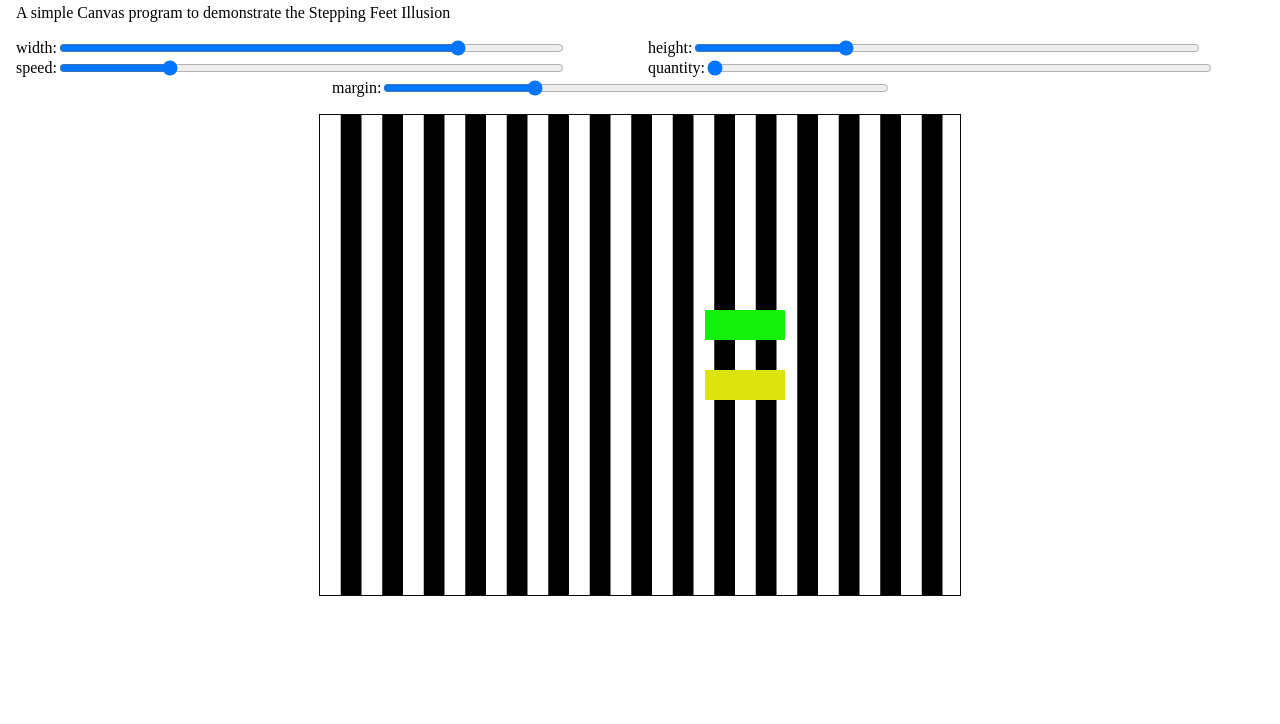
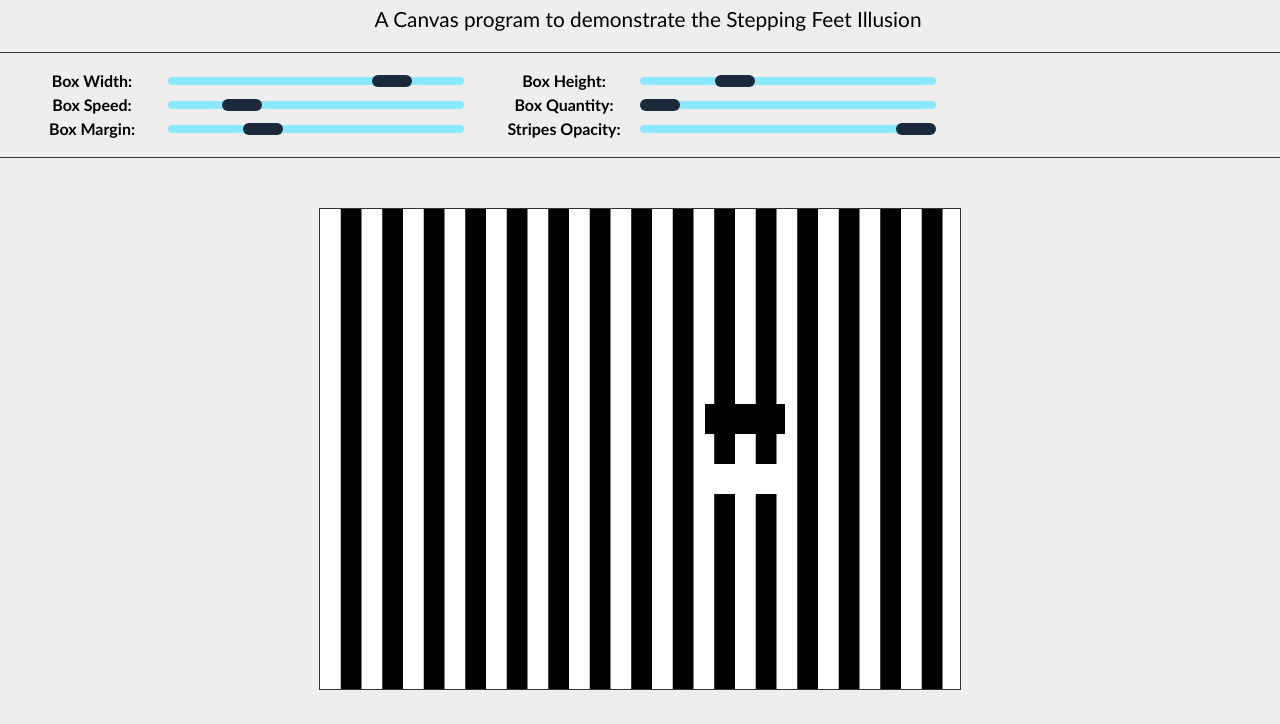
Before and after one commit to jonathan-santos/stepping-feet-illusion, a plain HTML site: page index.html in a window 1280 px wide. Shown: the part 76-800 px from the top of the page. Drawn offline with Linux system fonts and the light colour scheme.

Commit message:
Finished v3

```diff
--- a/index.css
+++ b/index.css
@@ -1,36 +1,154 @@
 html, body {
     margin: 0;
     padding: 0;
+    background-color: #eee;
+    font-family: 'Trebuchet MS', 'Lucida Sans Unicode', 'Lucida Grande', 'Lucida Sans', Arial, sans-serif;
 }
+
+main {
+    height: 100vh;
+    display: flex;
+    flex-direction: column;
+}
+
 .title, .controls {
     padding-left: 1rem;
+    text-align: center;
 }
 
+    .title h1 {
+        font-size: 2rem;
+    }
+
+    .title p {
+        font-size: 1.3rem;
+    }
+
 .controls {
+    border-top: 1px solid #333;
+    border-bottom: 1px solid #333;
+    padding-top: 1rem;;
+    padding-bottom: 1rem;;
     margin-bottom: 1rem;
     display: flex;
-    justify-content: space-evenly;
+    justify-content: flex-start;
     flex-wrap: wrap;
 }
 
 .control {
-    width: 50%;
+    width: 27.5rem;
+    max-width: 30rem;
+    padding: 0 1rem;
     display: flex;
     align-items: center;
 }
 
     .control input {
-        width: 80%;
+        margin: 0.5rem;
+        flex: 1;
+    }
+
+    .control label {
+        width: 7.5rem;
+        font-weight: bold;
+        margin-right: 0.5rem;
     }
 
 .canvas {
+    padding: 1rem 0;
+    flex: 1;
     display: flex;
     align-items: center;
     justify-content: center;
 }
 
 canvas {
-    border: 1px solid rgb(10, 10, 10);
+    border: 1px solid #333;
     background-color: #fff;
     max-width: 100%;
 }
+
+/* #region input range */
+input[type=range] {
+    background-color: transparent;
+    -webkit-appearance: none;
+    width: 100%;
+  }
+
+  input[type=range]:focus {
+    outline: none;
+  }
+
+  input[type=range]::-webkit-slider-runnable-track {
+    width: 100%;
+    height: 0.5rem;
+    cursor: pointer;
+    background: #8be9fd;
+    border-radius: 50px;
+    border: 0px solid #333;
+  }
+
+  input[type=range]::-webkit-slider-thumb {
+    border: 0px solid #333;
+    height: 0.75rem;
+    width: 2.5rem;
+    border-radius: 50px;
+    background: #1a2a3a;
+    cursor: pointer;
+    -webkit-appearance: none;
+    margin-top: -0.1rem;
+  }
+
+  input[type=range]:focus::-webkit-slider-runnable-track {
+    background: #8be9fd;
+  }
+
+  input[type=range]::-moz-range-track {
+    width: 100%;
+    height: 0.5rem;
+    cursor: pointer;
+    background: #8be9fd;
+    border-radius: 50px;
+    border: 0px solid #333;
+  }
+
+  input[type=range]::-moz-range-thumb {
+    border: 0px solid #333;
+    height: 0.75rem;
+    width: 2.5rem;
+    border-radius: 50px;
+    background: #1a2a3a;
+    cursor: pointer;
+  }
+
+  input[type=range]::-ms-track {
+    width: 100%;
+    height: 0.5rem;
+    cursor: pointer;
+    background: transparent;
+    border-color: transparent;
+    border-width: 0;
+    color: transparent;
+  }
+
+  input[type=range]::-ms-fill-lower {
+    background: #8be9fd;
+    border: 0px solid #333;
+    border-radius: 50px;
+  }
+
+  input[type=range]::-ms-fill-upper {
+    background: #8be9fd;
+    border: 0px solid #333;
+    border-radius: 50px;
+  }
+
+  input[type=range]::-ms-thumb {
+    border: 0px solid #333;
+    height: 0.75rem;
+    width: 2.5rem;
+    border-radius: 50px;
+    background-color: #1a2a3a;
+    cursor: pointer;
+  }
+/* #endregion */
--- a/index.html
+++ b/index.html
@@ -7,31 +7,36 @@
     <link rel='stylesheet' href='index.css'>
 </head>
 <body>
+    <main>
         <div class='title'>
             <h1>Stepping Feet Illusion</h1>
-        <p>A simple Canvas program to demonstrate the Stepping Feet Illusion</p>
+            <p>A Canvas program to demonstrate the Stepping Feet Illusion</p>
         </div>
 
         <div class='controls'>
             <div class='control'>
-            <label for='width'>width: </label>
-            <input type='range' min='1' value='80' max='100' name='width' id='width' onchange='updateBoxes(this)'>
+                <label for='boxWidth'>Box Width: </label>
+                <input type='range' min='1' value='80' max='100' name='boxWidth' id='boxWidth' onchange='updateConfig(this)'>
             </div>
             <div class='control'>
-            <label for='height'>height: </label>
-            <input type='range' min='1' value='30' max='100' name='height' id='height' onchange='updateBoxes(this)'>
+                <label for='boxHeight'>Box Height: </label>
+                <input type='range' min='1' value='30' max='100' name='boxHeight' id='boxHeight' onchange='updateConfig(this)'>
             </div>
             <div class='control'>
-            <label for='speed'>speed: </label>
-            <input type='range' min='1' value='5' max='20' name='speed' id='speed' onchange='updateBoxes(this)'>
+                <label for='boxSpeed'>Box Speed: </label>
+                <input type='range' min='1' value='5' max='20' name='boxSpeed' id='boxSpeed' onchange='updateConfig(this)'>
             </div>
             <div class='control'>
-            <label for='quantity'>quantity: </label>
-            <input type='range' min='2' value='2' max='8' name='quantity' id='quantity' onchange='updateBoxes(this)'>
+                <label for='boxQuantity'>Box Quantity: </label>
+                <input type='range' min='2' value='2' max='10' name='boxQuantity' id='boxQuantity' onchange='updateConfig(this)'>
             </div>
             <div class='control'>
-            <label for='margin'>margin: </label>
-            <input type='range' min='1' value='30' max='100' name='margin' id='margin' onchange='updateBoxes(this)'>
+                <label for='boxMargin'>Box Margin: </label>
+                <input type='range' min='1' value='30' max='100' name='boxMargin' id='boxMargin' onchange='updateConfig(this)'>
+            </div>
+            <div class='control'>
+                <label for='stripesOpacity'>Stripes Opacity: </label>
+                <input type='range' min='0.1' value='1' max='1' name='stripesOpacity' id='stripesOpacity' onchange='updateConfig(this)' step='0.1'>
             </div>
         </div>
 
@@ -40,6 +45,8 @@
                 Your browser doesn't support canvas, please use another more updated browser.
             </canvas>
         </div>
+    </main>
+
     <script src='./index.js'></script>
 </body>
 </html>
--- a/index.js
+++ b/index.js
@@ -3,28 +3,31 @@ var ctx = canvas.getContext('2d')
 
 var fps = 1000/30 //30 fps
 var stripeSize = 20.75
-var boxes = {
-    width: 80,
-    height: 30,
+var config = {
+    boxWidth: 80,
+    boxHeight: 30,
     x: 0,
-    speed: 5,
-    quantity: 2,
-    margin: 30,
-    colors: [
-        '#14f00c',
-        '#dce30e',
-        '#1637f5',
-        '#ff0a0a',
-        '#9233ff',
-        '#de186b',
-        '#5c4a01',
-        '#1ef7e9',
+    boxSpeed: 5,
+    boxQuantity: 2,
+    boxMargin: 30,
+    boxColors: [
+        '#000',
+        '#fff',
+        '#fff',
+        '#000',
+        '#000',
+        '#fff',
+        '#fff',
+        '#000',
+        '#000',
+        '#fff',
     ],
+    stripesOpacity: 1,
     getY: function(i, j) {
         var middleOfCanvas = canvas.height / 2
         var isNumberEven = i % 2 == 0
         var shouldNumberBeNegative = isNumberEven ? -1 : 1
-        var y = middleOfCanvas + (j * shouldNumberBeNegative) - (boxes.height / 2)
+        var y = middleOfCanvas + (j * shouldNumberBeNegative) - (config.boxHeight / 2)
         return y
     }
 }
@@ -35,28 +38,28 @@ setInterval(function() {
     ctx.clearRect(0, 0, canvas.width, canvas.height)
 
     // Draw background black stripes
-    ctx.fillStyle = '#000'
+    ctx.fillStyle = `rgba(0, 0, 0, ${config.stripesOpacity})`
     for(var i = stripeSize; i < canvas.width; i += stripeSize * 2) {
         ctx.fillRect(i, 0, stripeSize, canvas.height)
     }
 
-    // Draw boxes
-    for(var i = 0, j = boxes.margin; i < boxes.quantity; i++) {
+    // Draw config
+    for(var i = 0, j = config.boxMargin ; i < config.boxQuantity ; i++) {
         if(i >= 2 && i % 2 == 0)
-            j += boxes.margin * 2
+            j += config.boxMargin  * 2
 
-        ctx.fillStyle = boxes.colors[i]
-        ctx.fillRect(boxes.x, boxes.getY(i, j), boxes.width, boxes.height)
+        ctx.fillStyle = config.boxColors[i]
+        ctx.fillRect(config.x, config.getY(i, j), config.boxWidth, config.boxHeight)
     }
 
-    // Alter boxes position
-    boxes.x += boxes.speed
+    // Alter config position
+    config.x += config.boxSpeed
 
-    // Reset boxes position when they reach the edges of screen
-    if(boxes.x + boxes.width > canvas.width || boxes.x < 0)
-        boxes.speed *= -1
+    // Reset config position when they reach the edges of screen
+    if(config.x + config.boxWidth > canvas.width || config.x < 0)
+        config.boxSpeed *= -1
 }, fps)
 
-function updateBoxes(e) {
-    boxes[e.name] = parseInt(e.value)
+function updateConfig(e) {
+    config[e.name] = parseFloat(e.value)
 }
```
Also changed, not shown: 2 other files. Lines whose indentation alone changed are shown as unchanged.
